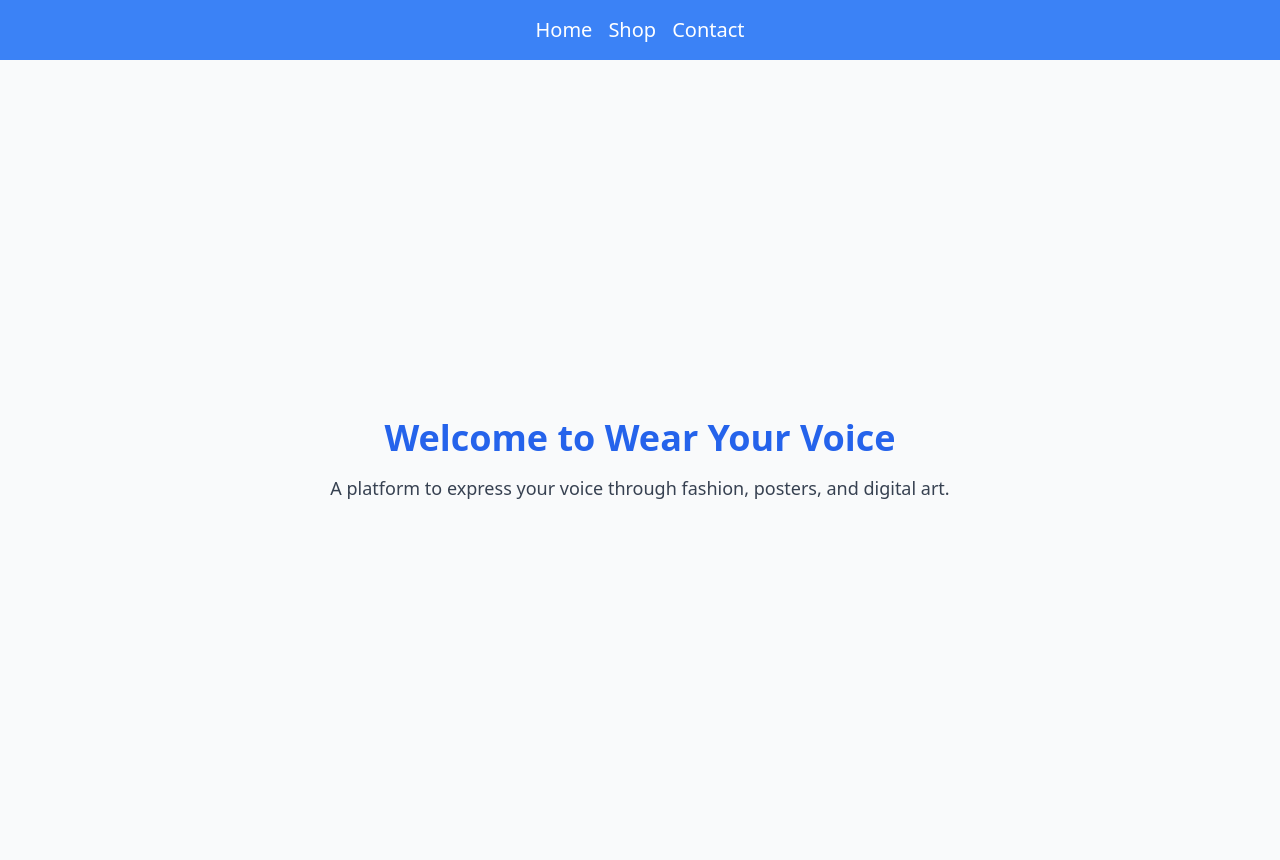
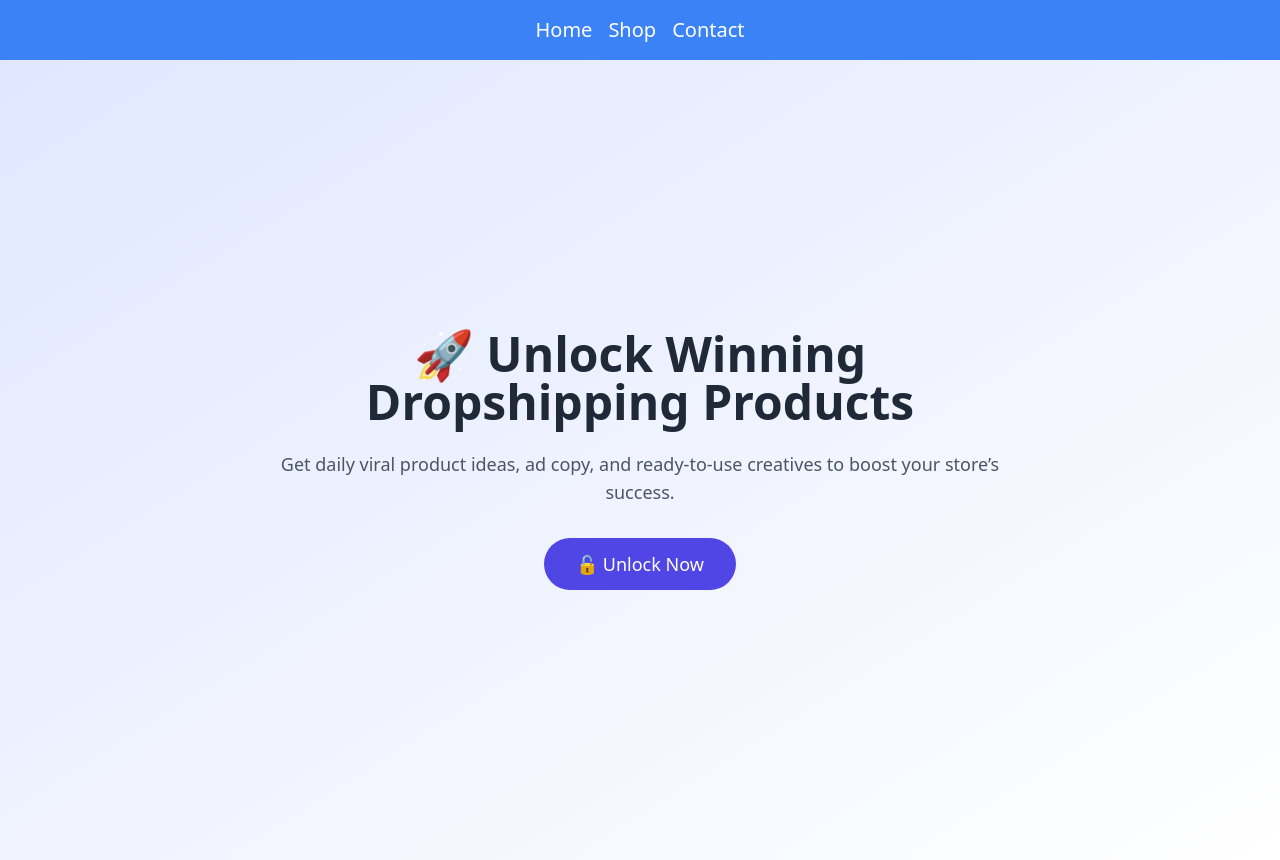
Before and after one commit to silent-aid/dropship-elite, a React (Vite) app: page / in a window 1280 px wide. Built offline with nearby package versions, Linux system fonts and the light colour scheme.

Commit message:
Update Home.jsx

```diff
--- a/src/pages/Home.jsx
+++ b/src/pages/Home.jsx
@@ -1,12 +1,23 @@
-import React from "react";
+import React from 'react';
+import { Link } from 'react-router-dom';
 
 const Home = () => {
   return (
-    <div className="min-h-screen flex flex-col items-center justify-center bg-gray-50">
-      <h1 className="text-4xl font-bold text-center text-blue-600">Welcome to Wear Your Voice</h1>
-      <p className="text-lg mt-4 text-center text-gray-700">
-        A platform to express your voice through fashion, posters, and digital art.
-      </p>
+    <div className="min-h-screen bg-gradient-to-br from-indigo-100 to-white flex items-center justify-center px-4">
+      <div className="max-w-3xl text-center">
+        <h1 className="text-4xl md:text-5xl font-bold text-gray-800 mb-6">
+          🚀 Unlock Winning Dropshipping Products
+        </h1>
+        <p className="text-lg text-gray-600 mb-8">
+          Get daily viral product ideas, ad copy, and ready-to-use creatives to boost your store’s success.
+        </p>
+        <Link
+          to="/unlock"
+          className="inline-block px-8 py-3 text-white bg-indigo-600 hover:bg-indigo-700 rounded-full text-lg transition"
+        >
+          🔓 Unlock Now
+        </Link>
+      </div>
     </div>
   );
 };
```
